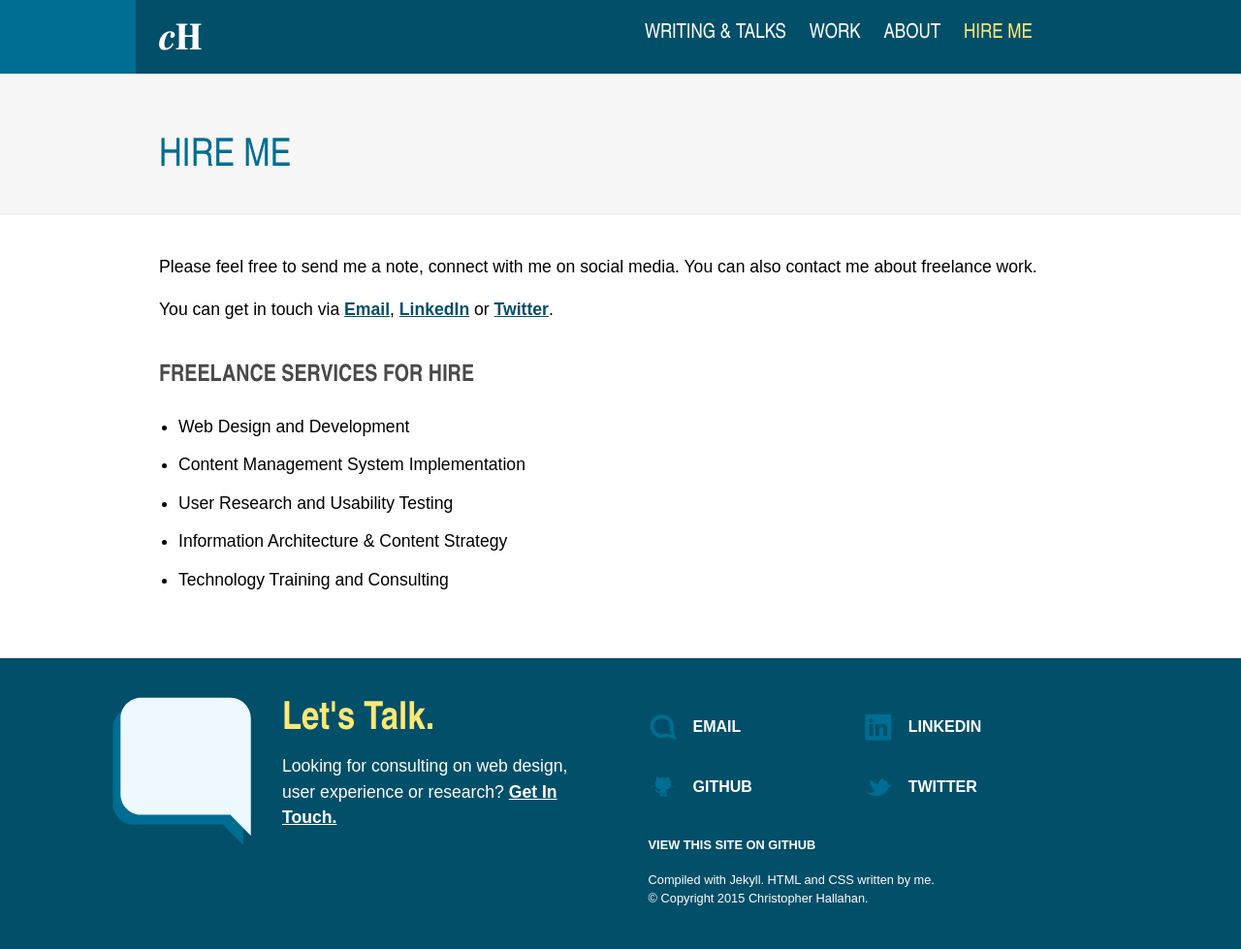
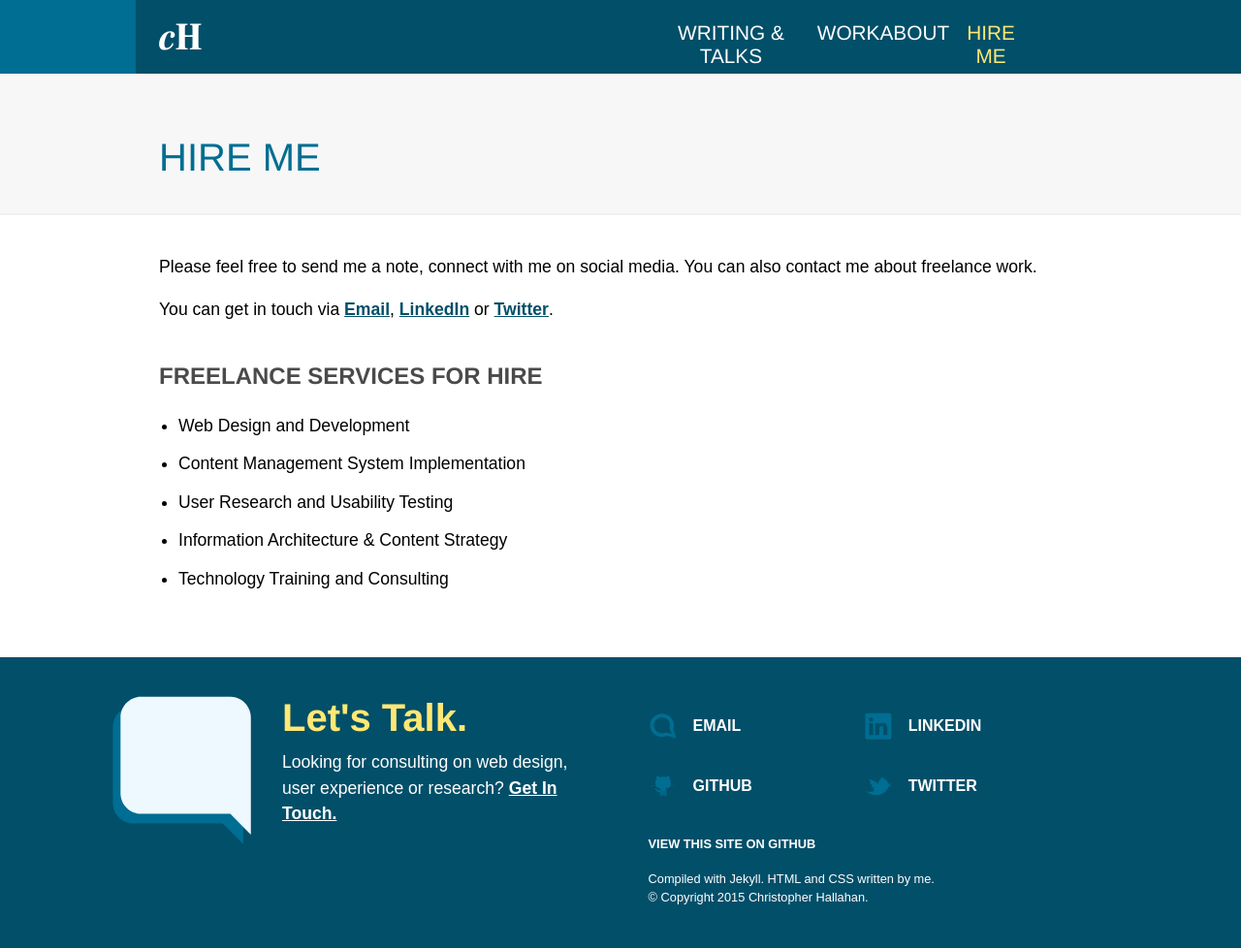
Before and after one commit to challahan/portfolio, a Jekyll site: the page built from contact.html, in a window 1280 px wide. Shown: the whole page at 97% size. Built offline with Jekyll 4.4.1, drawn with Linux system fonts in a browser that asks for light colours; a script that is not in the unit is left out.

Commit message:
Added font stack
Signed-off-by: Christopher Hallahan <challahan@gmail.com>

```diff
--- a/_sass/_variables.scss
+++ b/_sass/_variables.scss
@@ -2,7 +2,7 @@
 
 $sans-serif: "proxima-nova", sans-serif;
 
-$sans-serif-condensed: "tablet-gothic-condensed", "Arial Narrow", sans-serif;
+$sans-serif-condensed: "tablet-gothic-condensed", "HelveticaNeue-CondensedBold", "Helvetica Neue", "Arial Narrow", sans-serif;
 
 $serif: "proxima-nova", sans-serif;
 
```
